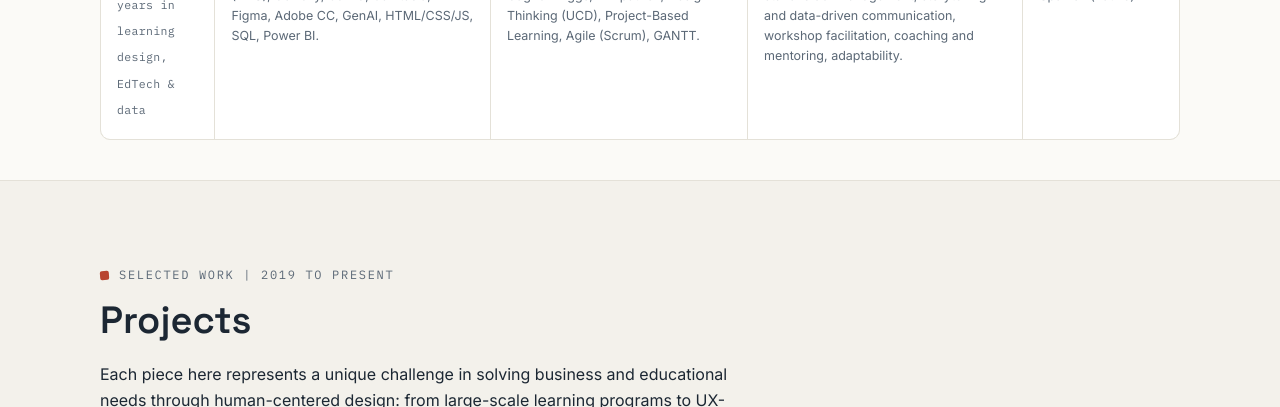
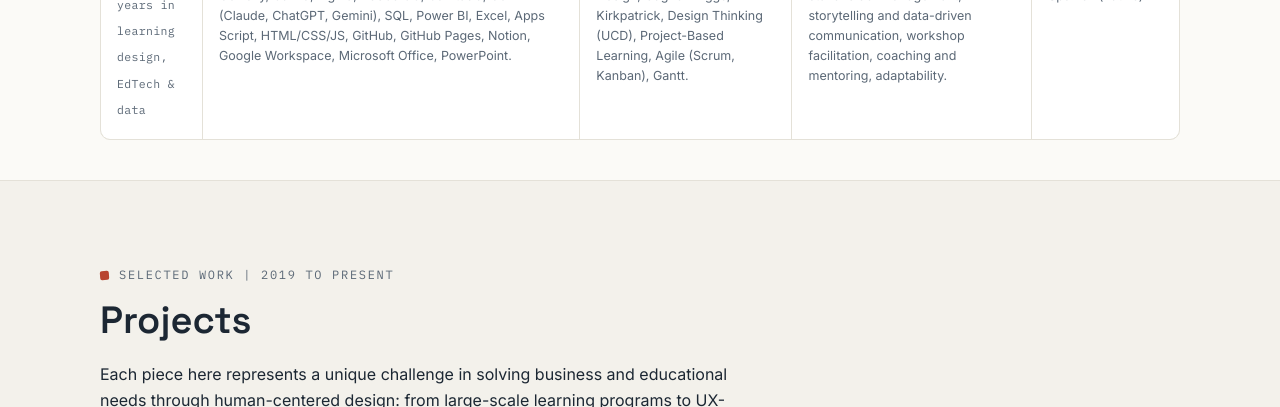
Before and after one commit to lpedaci/portfolio, a plain HTML site: page index.html in a window 1280 px wide. Shown: the part 693-1100 px from the top of the page. Drawn offline with Linux system fonts and the light colour scheme.

Commit message:
portfolio-v3

```diff
--- a/assets/css/style.css
+++ b/assets/css/style.css
@@ -141,7 +141,7 @@ h2{font-size:clamp(26px,4vw,38px);font-weight:600;margin-bottom:18px}
 .stat{padding:18px 16px;background:var(--card)}
 .stats::after{content:"";background:var(--card)} /* fills the empty grid slot on mobile */
 @media(min-width:1000px){
-  .stats{grid-template-columns:.62fr 1.5fr 1.4fr 1.5fr .85fr}
+  .stats{grid-template-columns:.55fr 2.05fr 1.15fr 1.3fr .8fr}
   .stats::after{display:none}
 }
 .stat b{font-family:var(--font-display);font-size:clamp(22px,3vw,30px);font-weight:700;display:block;color:var(--indigo-deep)}
--- a/index.html
+++ b/index.html
@@ -82,11 +82,11 @@
       <div class="stat"><b>7+</b>
         <span class="en">years in learning design, EdTech & data</span><span class="es">años en diseño de aprendizaje, EdTech y datos</span></div>
       <div class="stat txt"><b><span class="en">Tech stack</span><span class="es">Stack tecnológico</span></b>
-        <span class="en">Articulate 360, iSpring, SCORM, Moodle (LMS), Genially, Canva, Camtasia, Figma, Adobe CC, GenAI, HTML/CSS/JS, SQL, Power BI.</span>
-        <span class="es">Articulate 360, iSpring, SCORM, Moodle (LMS), Genially, Canva, Camtasia, Figma, Adobe CC, IA Generativa, HTML/CSS/JS, SQL, Power BI.</span></div>
+        <span class="en">Articulate 360, iSpring, SCORM, Moodle, MS Teams, Genially, Canva, Figma, Adobe CC, Camtasia, GenAI (Claude, ChatGPT, Gemini), SQL, Power BI, Excel, Apps Script, HTML/CSS/JS, GitHub, GitHub Pages, Notion, Google Workspace, Microsoft Office, PowerPoint.</span>
+        <span class="es">Articulate 360, iSpring, SCORM, Moodle, MS Teams, Genially, Canva, Figma, Adobe CC, Camtasia, IA Generativa (Claude, ChatGPT, Gemini), SQL, Power BI, Excel, Apps Script, HTML/CSS/JS, GitHub, GitHub Pages, Notion, Google Workspace, Microsoft Office, PowerPoint.</span></span></div>
       <div class="stat txt"><b><span class="en">Methodologies</span><span class="es">Metodologías</span></b>
-        <span class="en">ADDIE, SAM, Backward Design, Gagné-Briggs, Kirkpatrick, Design Thinking (UCD), Project-Based Learning, Agile (Scrum), GANTT.</span>
-        <span class="es">ADDIE, SAM, Backward Design, Gagné-Briggs, Kirkpatrick, Design Thinking (UCD), Aprendizaje Basado en Proyectos, Agile (Scrum), GANTT.</span></div>
+        <span class="en">ADDIE, SAM, Backward Design, Gagné-Briggs, Kirkpatrick, Design Thinking (UCD), Project-Based Learning, Agile (Scrum, Kanban), Gantt.</span>
+        <span class="es">ADDIE, SAM, Backward Design, Gagné-Briggs, Kirkpatrick, Design Thinking (UCD), Aprendizaje Basado en Proyectos, Agile (Scrum, Kanban), Gantt.</span></div>
       <div class="stat txt"><b><span class="en">Core strengths</span><span class="es">Fortalezas clave</span></b>
         <span class="en">Cross-functional team leadership, stakeholder management, storytelling and data-driven communication, workshop facilitation, coaching and mentoring, adaptability.</span>
         <span class="es">Liderazgo de equipos multidisciplinarios, gestión de stakeholders, storytelling y comunicación basada en datos, facilitación de talleres, coaching y mentoría, adaptabilidad.</span></div>
@@ -412,8 +412,8 @@
     </ul>
 
     <h4><span class="en">Interactive HTML course hub (live)</span><span class="es">Hub interactivo de la asignatura en HTML (en vivo)</span></h4>
-    <p class="en">I designed and hand-coded the interactive HTML modules and the course hub for the subject, deployed on GitHub Pages. The hub centralizes the six project phases, two real client case studies (a stock management system for a neighborhood hardware store and SensorOffice, an environmental monitoring network for an accounting firm), the course modules, the GANTT planning sheet and the delivery guidelines. Explore it live below.</p>
-    <p class="es">Diseñé y programé a mano los módulos interactivos en HTML y el hub de la asignatura, publicados en GitHub Pages. El hub centraliza las seis fases del proyecto, dos casos de estudio con clientes reales (un sistema de gestión de stock para una ferretería de barrio y SensorOffice, una red de monitoreo ambiental para un estudio contable), los módulos de contenido, el cronograma GANTT y las pautas de entrega. Explorálo en vivo acá abajo.</p>
+    <p class="en">I designed and hand-coded the interactive HTML modules and the course hub for the subject, deployed on GitHub Pages. The hub centralizes the six project phases, two real client case studies (a stock management system for a neighborhood hardware store and SensorOffice, an environmental monitoring network for an accounting firm), the course modules, the Gantt planning sheet and the delivery guidelines. Explore it live below.</p>
+    <p class="es">Diseñé y programé a mano los módulos interactivos en HTML y el hub de la asignatura, publicados en GitHub Pages. El hub centraliza las seis fases del proyecto, dos casos de estudio con clientes reales (un sistema de gestión de stock para una ferretería de barrio y SensorOffice, una red de monitoreo ambiental para un estudio contable), los módulos de contenido, el cronograma Gantt y las pautas de entrega. Explorálo en vivo acá abajo.</p>
     <div class="embed site" data-src="https://lpedaci.github.io/ev_proy-landing-casos/">
       <button class="facade"><span class="play">⌂</span>
         <span class="lbl"><span class="en">Load the course hub</span><span class="es">Cargar el hub de la asignatura</span></span>
```
